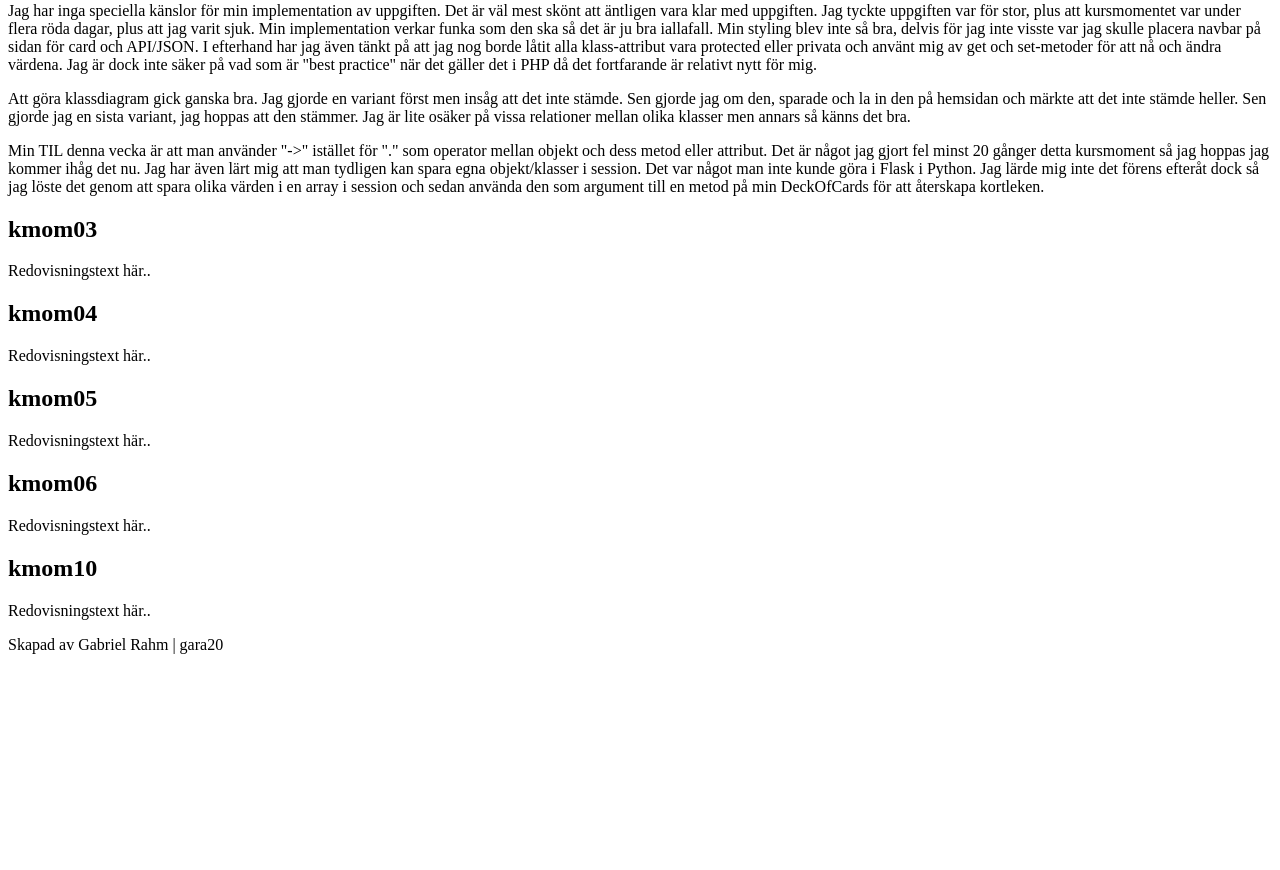
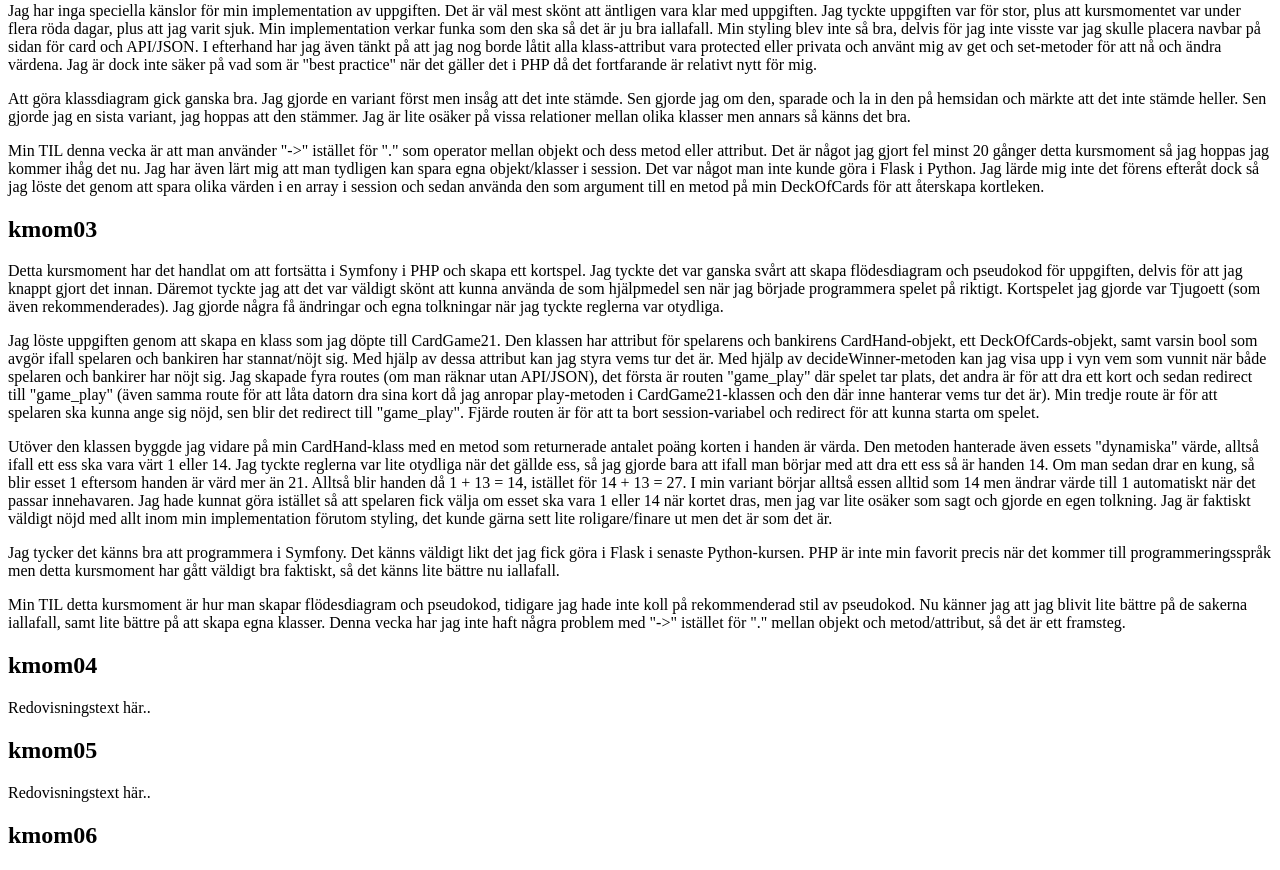
Before and after one commit to Bruffe/mvc-repo, a Symfony app: template templates/report.html.twig in a window 1280 px wide. Shown: the part 710-1580 px from the top of the page. Before the commit the page ends 1364 px from the top, so only its background shows below. Run offline with Twig, Linux system fonts and the light colour scheme; the template is opened without the code that fills it, so the values that code supplies are empty; some libraries are stand-ins or nearby versions.

Commit message:
Added report for kmom03

```diff
--- a/templates/report.html.twig
+++ b/templates/report.html.twig
@@ -47,7 +47,34 @@
     och sedan använda den som argument till en metod på min DeckOfCards för att återskapa kortleken.</p>
 
     <h2 id="kmom03">kmom03</h2>
-    <p>Redovisningstext här..</p>
+    <p>Detta kursmoment har det handlat om att fortsätta i Symfony i PHP och skapa ett kortspel. Jag tyckte det var ganska
+    svårt att skapa flödesdiagram och pseudokod för uppgiften, delvis för att jag knappt gjort det innan. Däremot tyckte
+    jag att det var väldigt skönt att kunna använda de som hjälpmedel sen när jag började programmera spelet på riktigt.
+    Kortspelet jag gjorde var Tjugoett (som även rekommenderades). Jag gjorde några få ändringar och egna tolkningar när
+    jag tyckte reglerna var otydliga.</p>
+    <p>Jag löste uppgiften genom att skapa en klass som jag döpte till CardGame21. Den klassen har attribut för spelarens
+    och bankirens CardHand-objekt, ett DeckOfCards-objekt, samt varsin bool som avgör ifall spelaren och bankiren har
+    stannat/nöjt sig. Med hjälp av dessa attribut kan jag styra vems tur det är. Med hjälp av decideWinner-metoden kan jag
+    visa upp i vyn vem som vunnit när både spelaren och bankirer har nöjt sig. Jag skapade fyra routes (om man räknar utan API/JSON),
+    det första är routen "game_play" där spelet tar plats, det andra är för att dra ett kort och sedan redirect till "game_play"
+    (även samma route för att låta datorn dra sina kort då jag anropar play-metoden i CardGame21-klassen och den där inne
+    hanterar vems tur det är). Min tredje route är för att spelaren ska kunna ange sig nöjd, sen blir det redirect till
+    "game_play". Fjärde routen är för att ta bort session-variabel och redirect för att kunna starta om spelet.</p>
+    <p>Utöver den klassen byggde jag vidare på min CardHand-klass med en metod som returnerade antalet poäng korten i handen
+    är värda. Den metoden hanterade även essets "dynamiska" värde, alltså ifall ett ess ska vara värt 1 eller 14. Jag tyckte
+    reglerna var lite otydliga när det gällde ess, så jag gjorde bara att ifall man börjar med att dra ett ess så är handen
+    14. Om man sedan drar en kung, så blir esset 1 eftersom handen är värd mer än 21. Alltså blir handen då 1 + 13 = 14,
+    istället för 14 + 13 = 27. I min variant börjar alltså essen alltid som 14 men ändrar värde till 1 automatiskt när det
+    passar innehavaren. Jag hade kunnat göra istället så att spelaren fick välja om esset ska vara 1 eller 14 när kortet
+    dras, men jag var lite osäker som sagt och gjorde en egen tolkning. Jag är faktiskt väldigt nöjd med allt inom min
+    implementation förutom styling, det kunde gärna sett lite roligare/finare ut men det är som det är.</p>
+    <p>Jag tycker det känns bra att programmera i Symfony. Det känns väldigt likt det jag fick göra i Flask i senaste
+    Python-kursen. PHP är inte min favorit precis när det kommer till programmeringsspråk men detta kursmoment har gått
+    väldigt bra faktiskt, så det känns lite bättre nu iallafall.</p>
+    <p>Min TIL detta kursmoment är hur man skapar flödesdiagram och pseudokod, tidigare jag hade inte koll på
+    rekommenderad stil av pseudokod. Nu känner jag att jag blivit lite bättre på de sakerna iallafall, samt
+    lite bättre på att skapa egna klasser. Denna vecka har jag inte haft några problem med "->" istället
+    för "." mellan objekt och metod/attribut, så det är ett framsteg.</p>
 
     <h2 id="kmom04">kmom04</h2>
     <p>Redovisningstext här..</p>
```
